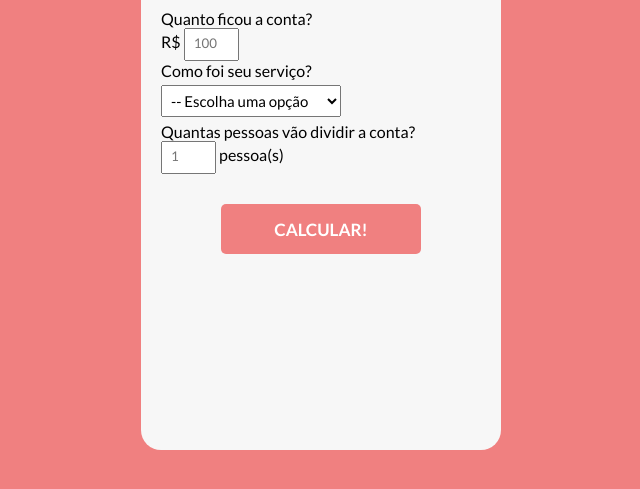
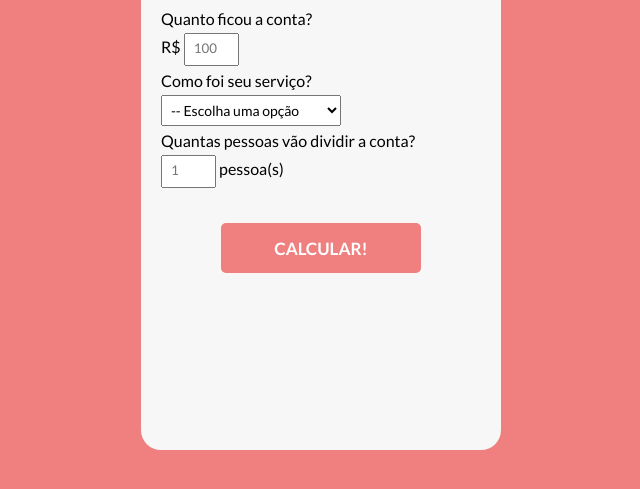
Before and after one commit to Thiagogssx/calculadora-de-gorjetas, a plain HTML site: page index.html in a window 1280 px wide. Shown: the part 175-664 px from the top of the page, without its empty margins (319-959 px from the left). Drawn offline with Linux system fonts and the light colour scheme.

Commit message:
fazendo algumas melhorias no style

```diff
--- a/scripts.js
+++ b/scripts.js
@@ -10,8 +10,8 @@ function calculateTip(event) {
     }
 
     if (numOfPeople == "" | numOfPeople <= 1) {
-         numOfPeople = 1
-         document.getElementById("each").style.display = "none"
+        numOfPeople = 1
+        document.getElementById("each").style.display = "none"
     } else {
         document.getElementById("each").style.display = "block"
     }
--- a/styles.css
+++ b/styles.css
@@ -6,9 +6,9 @@
 }
 
 :root {
-    --primary-color:lightblue;
-    --secondary-color:Dimgrey;
-    --tertiary-color:Gainsboro;
+    --primary-color: lightblue;
+    --secondary-color: Dimgrey;
+    --tertiary-color: Gainsboro;
 }
 
 body {
@@ -44,6 +44,8 @@ h1 {
 .formInput {
     width: 55px;
     padding: 5px 5px 8px 8px;
+    margin-top: 5px;
+    margin-bottom: 5px;
     outline-color: var(--secondary-color);
 }
 
@@ -54,7 +56,7 @@ h1 {
 .formSelect {
     width: 180px;
     padding: 5px;
-    font-size: 15px;
+    font-size: 14px;
     margin-top: 5px;
     margin-bottom: 5px;
 }
```
